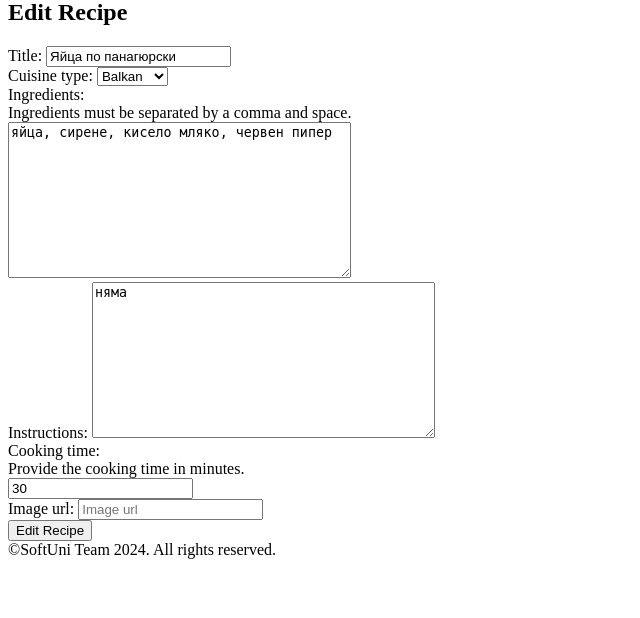
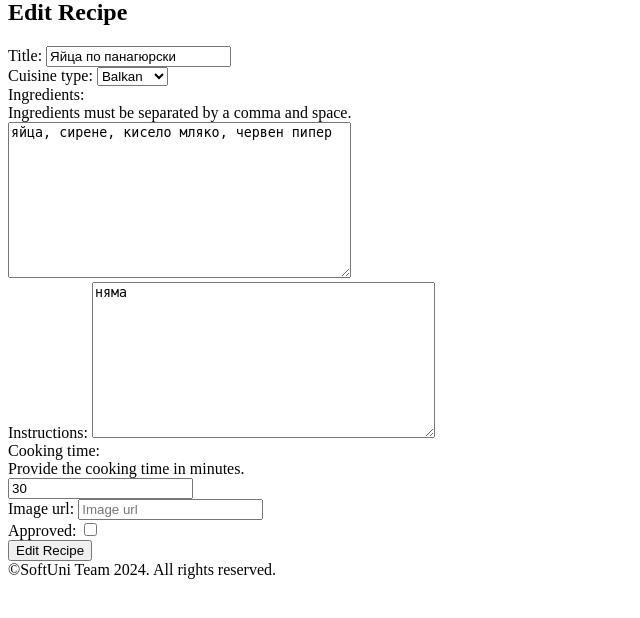
Before and after one commit to Vasil-S-Vasilev/git_test, a Django app: page /recipe/1/edit/ in a window 1280 px wide. Shown: the part 119-737 px from the top of the page, without its empty margins (0-640 px from the left). Run offline with Django 5.2, Linux system fonts and the light colour scheme; a user stored in the database is signed in; data comes from the database, SQL or seed files in the repository; both versions use the stored data as it was after the commit.

Commit message:
11.03 work

```diff
--- a/recipeAppTest/recipes/views.py
+++ b/recipeAppTest/recipes/views.py
@@ -75,6 +75,15 @@ class RecipeEditView(UpdateView):
 
         return form
 
+
+    def form_valid(self, form):
+        if not self.request.user.has_perm('recipes.can_approve_recipes'):
+            form.instance.approved = False
+
+        return super().form_valid(form)
+
+
+
     def get_context_data(self, **kwargs):
         context =  super().get_context_data(**kwargs)
         context['profile'] = get_user_object()
--- a/recipeAppTest/templates/recipes/edit-recipe.html
+++ b/recipeAppTest/templates/recipes/edit-recipe.html
@@ -39,6 +39,14 @@
         {{ form.image_url.label_tag }}
         {{ form.image_url }}
       </div>
+
+      {% if form.approved %}
+      <div>
+        {{ form.approved.label_tag }}
+        {{ form.approved }}
+      </div>
+      {% endif %}
+
       <!-- edit button -->
       <input class="btn submit" type="submit" value="Edit Recipe" />
     </div>
```
Also changed, not shown: recipeAppTest/db.sqlite3, 2 other files.
